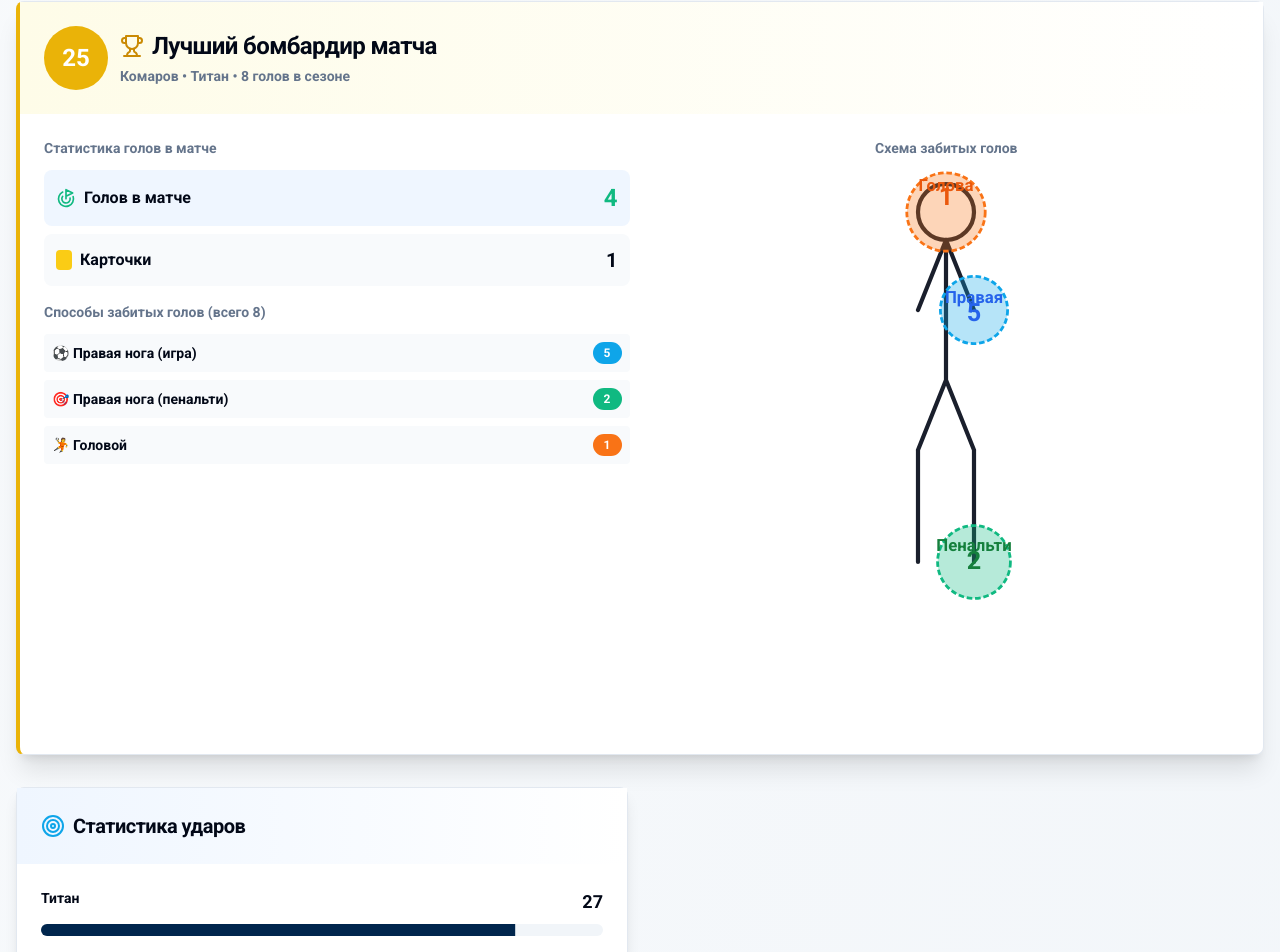
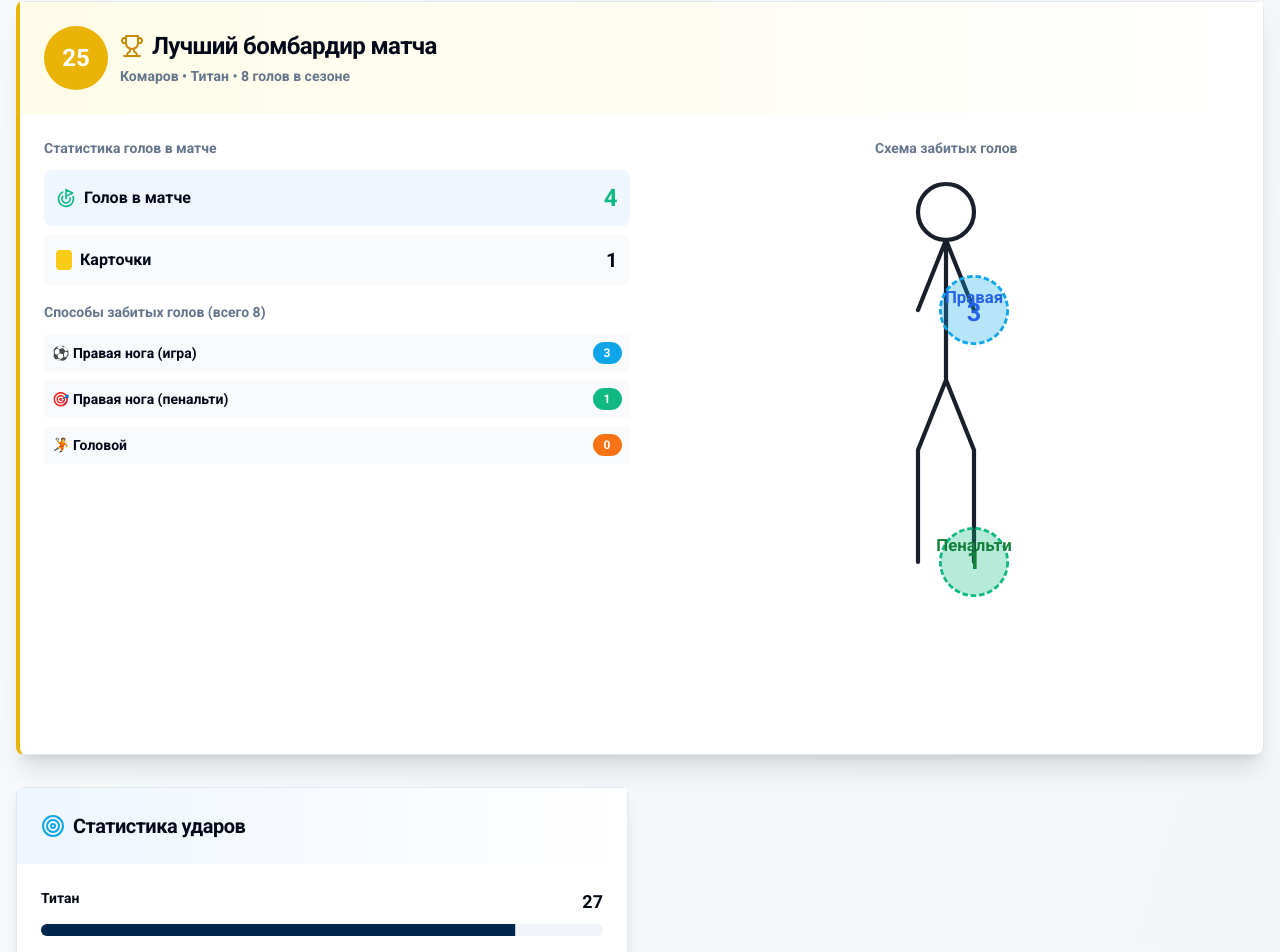
Before and after one commit to pr-poehali-dev/titan-victory-project, a React (Vite) app: page / in a window 1280 px wide. Shown: the part 1088-2040 px from the top of the page. Built offline with nearby package versions, Linux system fonts and the light colour scheme; a web font is replaced by a local one.

Commit message:
Удар правой ногой в цель

```diff
--- a/src/pages/Index.tsx
+++ b/src/pages/Index.tsx
@@ -247,15 +247,15 @@ const Index = () => {
                   <div className="space-y-2">
                     <div className="flex items-center justify-between p-2 bg-slate-50 rounded">
                       <span className="font-halvar text-sm">⚽ Правая нога (игра)</span>
-                      <Badge className="bg-[#0EA5E9] font-halvar">5</Badge>
+                      <Badge className="bg-[#0EA5E9] font-halvar">3</Badge>
                     </div>
                     <div className="flex items-center justify-between p-2 bg-slate-50 rounded">
                       <span className="font-halvar text-sm">🎯 Правая нога (пенальти)</span>
-                      <Badge className="bg-[#10b981] font-halvar">2</Badge>
+                      <Badge className="bg-[#10b981] font-halvar">1</Badge>
                     </div>
                     <div className="flex items-center justify-between p-2 bg-slate-50 rounded">
                       <span className="font-halvar text-sm">🤾 Головой</span>
-                      <Badge className="bg-orange-500 font-halvar">1</Badge>
+                      <Badge className="bg-orange-500 font-halvar">0</Badge>
                     </div>
                   </div>
                 </div>
@@ -269,17 +269,13 @@ const Index = () => {
                       stroke="#1A1F2C" strokeWidth="3" fill="none" strokeLinecap="round"/>
                     <circle cx="100" cy="30" r="20" fill="none" stroke="#1A1F2C" strokeWidth="3"/>
 
-                    <circle cx="100" cy="30" r="28" fill="#f97316" fillOpacity="0.3" stroke="#f97316" strokeWidth="2" strokeDasharray="4 2"/>
-                    <text x="100" y="15" textAnchor="middle" className="fill-orange-600 font-halvar text-xs">Голова</text>
-                    <text x="100" y="25" textAnchor="middle" className="fill-orange-600 font-halvar text-lg font-bold">1</text>
-
                     <circle cx="120" cy="100" r="24" fill="#0EA5E9" fillOpacity="0.3" stroke="#0EA5E9" strokeWidth="2" strokeDasharray="4 2"/>
                     <text x="120" y="95" textAnchor="middle" className="fill-blue-600 font-halvar text-xs">Правая</text>
-                    <text x="120" y="108" textAnchor="middle" className="fill-blue-600 font-halvar text-lg font-bold">5</text>
+                    <text x="120" y="108" textAnchor="middle" className="fill-blue-600 font-halvar text-lg font-bold">3</text>
 
-                    <circle cx="120" cy="280" r="26" fill="#10b981" fillOpacity="0.3" stroke="#10b981" strokeWidth="2" strokeDasharray="4 2"/>
+                    <circle cx="120" cy="280" r="24" fill="#10b981" fillOpacity="0.3" stroke="#10b981" strokeWidth="2" strokeDasharray="4 2"/>
                     <text x="120" y="272" textAnchor="middle" className="fill-green-700 font-halvar text-xs">Пенальти</text>
-                    <text x="120" y="285" textAnchor="middle" className="fill-green-700 font-halvar text-lg font-bold">2</text>
+                    <text x="120" y="285" textAnchor="middle" className="fill-green-700 font-halvar text-lg font-bold">1</text>
                   </svg>
                 </div>
               </div>
```
